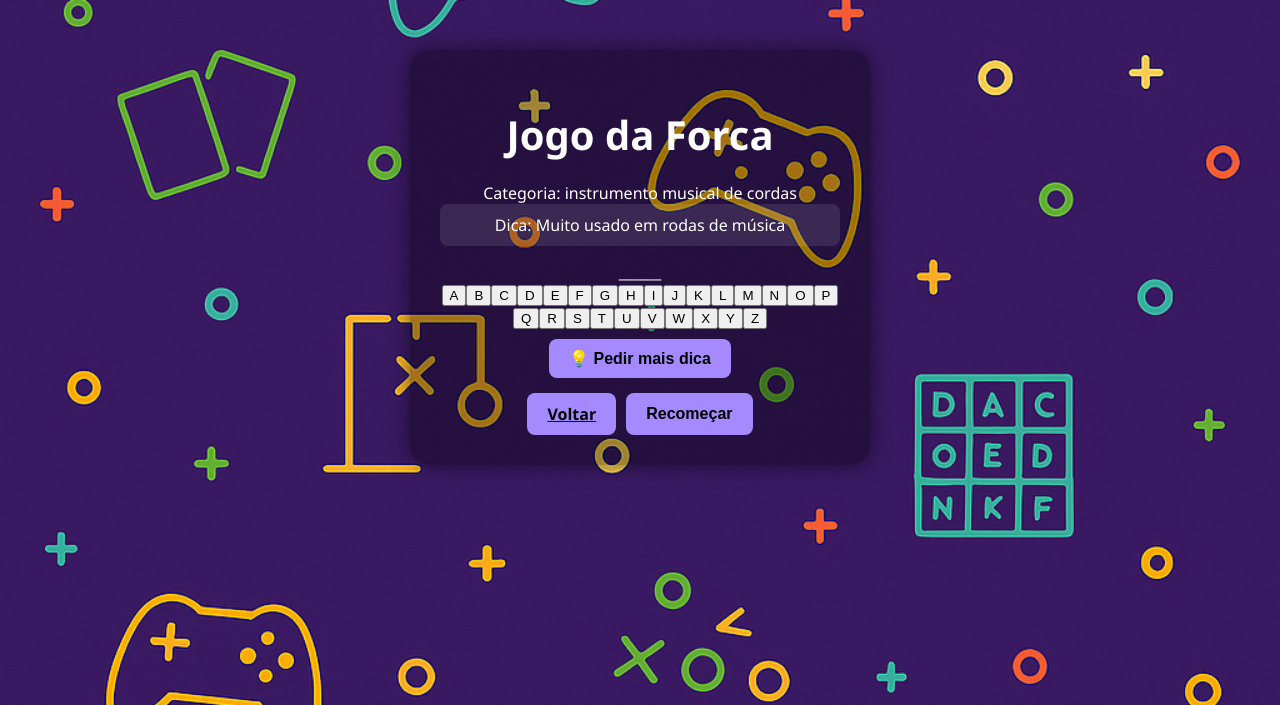
After one commit to marcelledssantos/CtrlPlusFun, a Flask app: page /forca/ in a window 1280 px wide. The commit adds this page. Shown: the top 705 px of the page. Run offline with Flask 3, Linux system fonts and the light colour scheme.

Commit message:
adicionado a logica do jogo da forca e o json com algumas palavras para teste

```diff
--- a/app/__init__.py
+++ b/app/__init__.py
@@ -1,6 +1,7 @@
 from flask import Flask
 from app.views.hub_view import bp_hub
 from app.views.velha_view import bp_velha
+from app.views.forca_view import bp_forca
 
 def create_app():
     app = Flask(__name__)
@@ -8,5 +9,6 @@ def create_app():
 
     app.register_blueprint(bp_hub)
     app.register_blueprint(bp_velha)
+    app.register_blueprint(bp_forca)
 
     return app
--- /dev/null
+++ b/app/static/css/forca.css
@@ -0,0 +1,88 @@
+body {
+  background: url('/static/images/bg-games.png') no-repeat center center fixed;
+  background-size: cover;
+  font-family: 'Segoe UI', sans-serif;
+  margin: 0;
+  padding: 0;
+}
+
+.container {
+  max-width: 400px;
+  margin: 50px auto;
+  background: rgba(0, 0, 0, 0.35);
+  border-radius: 20px;
+  padding: 30px;
+  text-align: center;
+  color: white;
+  box-shadow: 0 0 20px rgba(0,0,0,0.5);
+}
+
+h1 {
+  font-size: 2.5em;
+  margin-bottom: 20px;
+}
+
+.word {
+  font-size: 2em;
+  margin: 20px 0;
+  letter-spacing: 10px;
+}
+
+.letras-usadas {
+  margin-top: 10px;
+  font-size: 1.2em;
+  color: #ddd;
+}
+
+.input-area {
+  margin: 20px 0;
+}
+
+.input-area input {
+  font-size: 1.2em;
+  padding: 8px;
+  width: 50px;
+  text-align: center;
+}
+
+.input-area .btn {
+  margin-left: 10px;
+}
+
+.erros {
+  margin: 10px 0;
+  font-size: 1.2em;
+}
+
+.dica {
+  font-size: 1em;
+  background-color: rgba(255,255,255,0.1);
+  padding: 10px;
+  border-radius: 8px;
+  margin-bottom: 15px;
+}
+
+.buttons {
+  margin-top: 15px;
+  display: flex;
+  justify-content: center;
+  gap: 10px;
+  flex-wrap: wrap;
+}
+
+.btn {
+  background-color: #a58aff;
+  color: black;
+  padding: 10px 20px;
+  font-weight: bold;
+  border-radius: 8px;
+  border: none;
+  cursor: pointer;
+  font-size: 1em;
+}
+
+.mensagem-final {
+  font-size: 1.5em;
+  margin-top: 20px;
+  font-weight: bold;
+}
--- /dev/null
+++ b/app/static/data/palavras_forca.json
@@ -0,0 +1,47 @@
+[
+  {
+    "palavra": "banana",
+    "categoria": "fruta tropical amarela",
+    "dicas": [
+      "Tem casca que se descasca",
+      "É rica em potássio",
+      "Macacos adoram"
+    ]
+  },
+  {
+    "palavra": "computador",
+    "categoria": "dispositivo eletrônico usado para processar dados",
+    "dicas": [
+      "É usado para programar",
+      "Tem teclado e tela",
+      "Precisa ser ligado na tomada (ou ter bateria)"
+    ]
+  },
+  {
+    "palavra": "violão",
+    "categoria": "instrumento musical de cordas",
+    "dicas": [
+      "Muito usado em rodas de música",
+      "Tem trastes e cordas",
+      "Pode ser acústico ou elétrico"
+    ]
+  },
+  {
+    "palavra": "pirâmide",
+    "categoria": "estrutura monumental do Egito antigo",
+    "dicas": [
+      "Tem formato triangular",
+      "Feita com pedras enormes",
+      "Faraós eram enterrados nela"
+    ]
+  },
+  {
+    "palavra": "arco-íris",
+    "categoria": "fenômeno óptico e meteorológico",
+    "dicas": [
+      "Aparece após a chuva",
+      "Tem várias cores",
+      "Forma um semicírculo no céu"
+    ]
+  }
+]
--- /dev/null
+++ b/app/static/js/forca.js
@@ -0,0 +1,100 @@
+const letrasContainer = document.getElementById("letras");
+const palavraContainer = document.getElementById("palavra");
+const errosContainer = document.getElementById("erros");
+const categoriaContainer = document.getElementById("categoria");
+const dicaInicialContainer = document.getElementById("dica-inicial");
+const maisDicaBtn = document.getElementById("pedir-dica");
+const maisDicaContainer = document.getElementById("mais-dica");
+const container = document.querySelector('.container');
+
+const palavra = container.dataset.palavra;
+const categoria = container.dataset.categoria;
+const dicas = JSON.parse(container.dataset.dicas);
+
+const palavraSelecionada = palavra.toUpperCase();
+
+let letrasErradas = [];
+let letrasCertas = [];
+let tentativas = 6;
+let dicaAtual = 1;
+
+function mostrarPalavra() {
+  palavraContainer.innerHTML = "";
+
+  for (let letra of palavraSelecionada) {
+    const span = document.createElement("span");
+    span.classList.add("letra");
+
+    if (letrasCertas.includes(letra)) {
+      span.textContent = letra;
+    } else if (letra === " ") {
+      span.textContent = " ";
+      span.classList.add("espaco");
+    } else {
+      span.textContent = "_";
+    }
+
+    palavraContainer.appendChild(span);
+  }
+}
+
+function criarTeclado() {
+  const A_Z = "ABCDEFGHIJKLMNOPQRSTUVWXYZ";
+
+  for (let letra of A_Z) {
+    const btn = document.createElement("button");
+    btn.classList.add("btn-letra");
+    btn.textContent = letra;
+    btn.addEventListener("click", () => verificarLetra(letra, btn));
+    letrasContainer.appendChild(btn);
+  }
+}
+
+function verificarLetra(letra, btn) {
+  btn.disabled = true;
+
+  if (palavraSelecionada.includes(letra)) {
+    letrasCertas.push(letra);
+  } else {
+    letrasErradas.push(letra);
+    tentativas--;
+    errosContainer.textContent = `Erros: ${letrasErradas.join(", ")} (${tentativas} tentativas restantes)`;
+  }
+
+  mostrarPalavra();
+  checarFimDeJogo();
+}
+
+function checarFimDeJogo() {
+  const palavraRevelada = [...palavraSelecionada].every(l => l === " " || letrasCertas.includes(l));
+
+  if (palavraRevelada) {
+    errosContainer.textContent = "🎉 Parabéns! Você acertou!";
+    desativarTeclado();
+  } else if (tentativas <= 0) {
+    errosContainer.textContent = `😢 Você perdeu! A palavra era: ${palavraSelecionada}`;
+    desativarTeclado();
+  }
+}
+
+function desativarTeclado() {
+  document.querySelectorAll(".btn-letra").forEach(btn => btn.disabled = true);
+  maisDicaBtn.disabled = true;
+}
+
+categoriaContainer.textContent = `Categoria: ${categoria}`;
+dicaInicialContainer.textContent = `Dica: ${dicas[0] || "Nenhuma dica disponível."}`;
+
+mostrarPalavra();
+criarTeclado();
+
+maisDicaBtn.addEventListener("click", () => {
+  if (dicaAtual < dicas.length) {
+    maisDicaContainer.textContent = dicas[dicaAtual];
+    dicaAtual++;
+    if (dicaAtual === dicas.length) {
+      maisDicaBtn.disabled = true;
+      maisDicaBtn.textContent = "💡 Dicas esgotadas";
+    }
+  }
+});
--- /dev/null
+++ b/app/templates/forca.html
@@ -0,0 +1,38 @@
+<!DOCTYPE html>
+<html lang="pt-br">
+<head>
+  <meta charset="UTF-8">
+  <title>Jogo da Forca</title>
+  <link rel="stylesheet" href="{{ url_for('static', filename='css/forca.css') }}">
+</head>
+<body>
+ <div
+  class="container"
+  data-palavra="{{ palavra }}"
+  data-categoria="{{ categoria }}"
+  data-dicas='{{ dicas|tojson }}'
+>
+    <h1>Jogo da Forca</h1>
+    <div id="categoria" class="categoria"></div>
+    <div id="dica-inicial" class="dica"></div>
+
+    <div id="palavra" class="palavra"></div>
+
+    <div class="letras" id="letras"></div>
+
+    <div class="erros" id="erros"></div>
+
+    <div class="dicas-extra">
+      <button id="pedir-dica" class="btn">💡 Pedir mais dica</button>
+      <div id="mais-dica" class="dica-extra"></div>
+    </div>
+
+    <div class="buttons">
+      <a href="/" class="btn">Voltar</a>
+      <button onclick="location.reload()" class="btn">Recomeçar</button>
+    </div>
+  </div>
+
+  <script src="{{ url_for('static', filename='js/forca.js') }}"></script>
+</body>
+</html>
--- a/app/templates/index.html
+++ b/app/templates/index.html
@@ -8,7 +8,7 @@
 </head>
 <body>
   <div class="container">
-    <h1 class="title">CtrlPlusFun</h1>
+    <h1 class="title">Ctrl+Fun</h1>
 
     <div class="content-wrapper">
       <div class="card-grid">
--- /dev/null
+++ b/app/views/forca_view.py
@@ -0,0 +1,19 @@
+from flask import Blueprint, render_template, current_app
+import os, json, random
+
+bp_forca = Blueprint('forca', __name__, url_prefix='/forca')
+
+@bp_forca.route('/')
+def forca():
+    caminho_json = os.path.join(current_app.root_path, 'static', 'data', 'palavras_forca.json')
+
+    with open(caminho_json, encoding='utf-8') as f:
+        palavras = json.load(f)
+
+    escolha = random.choice(palavras)
+
+    palavra = escolha['palavra']
+    categoria = escolha['categoria']
+    dicas = escolha['dicas']
+
+    return render_template('forca.html', palavra=palavra, categoria=categoria, dicas=dicas)
```
